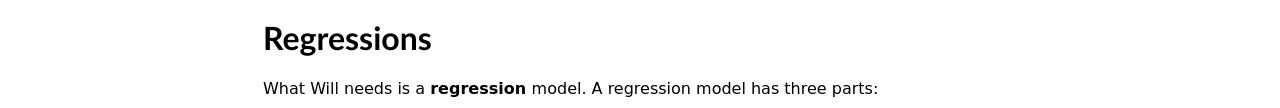
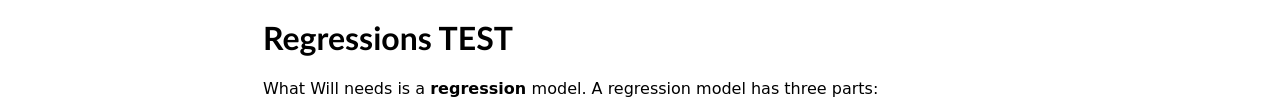
Before and after one commit to TheInvincibleFlyingTomato/SoME4-Regressions, a plain HTML site: page index.html in a window 1280 px wide. Shown: the part 497-605 px from the top of the page. Drawn offline with nearby package versions, Linux system fonts and the light colour scheme.

Commit message:
Update index.html

```diff
--- a/index.html
+++ b/index.html
@@ -39,7 +39,7 @@
 <img src="https://lh7-rt.googleusercontent.com/docsz/AD_4nXfyiuLTu-8vI4LlVnteEpWsa-MtcUgW3-BbpMXU-zWDG6QpSB824QaPhPuN3eGqKAcmjORIbv9Xk2TwZP6UKCodzKUFB7xVvqVGREFntglSYtNT6BjWvHvN2VeeKtTP48mld6mX?key=Htpd89bIWzeNbhCquZM3fw">
 <p>Will knows the orbit should be elliptical-ish, but its exact shape is hard to determine. Soon, the comet will be blocked by the sun, and he won’t be able to directly measure its position. So, using his data, how could Will make a model to predict the comet’s orbit (and hopefully get a comet named after him)?</p>
 
-<h1>Regressions</h1>
+<h1>Regressions TEST</h1>
 <p>What Will needs is a <strong>regression </strong>model. A regression model has three parts:</p>
 <ul>
     <li>
```
